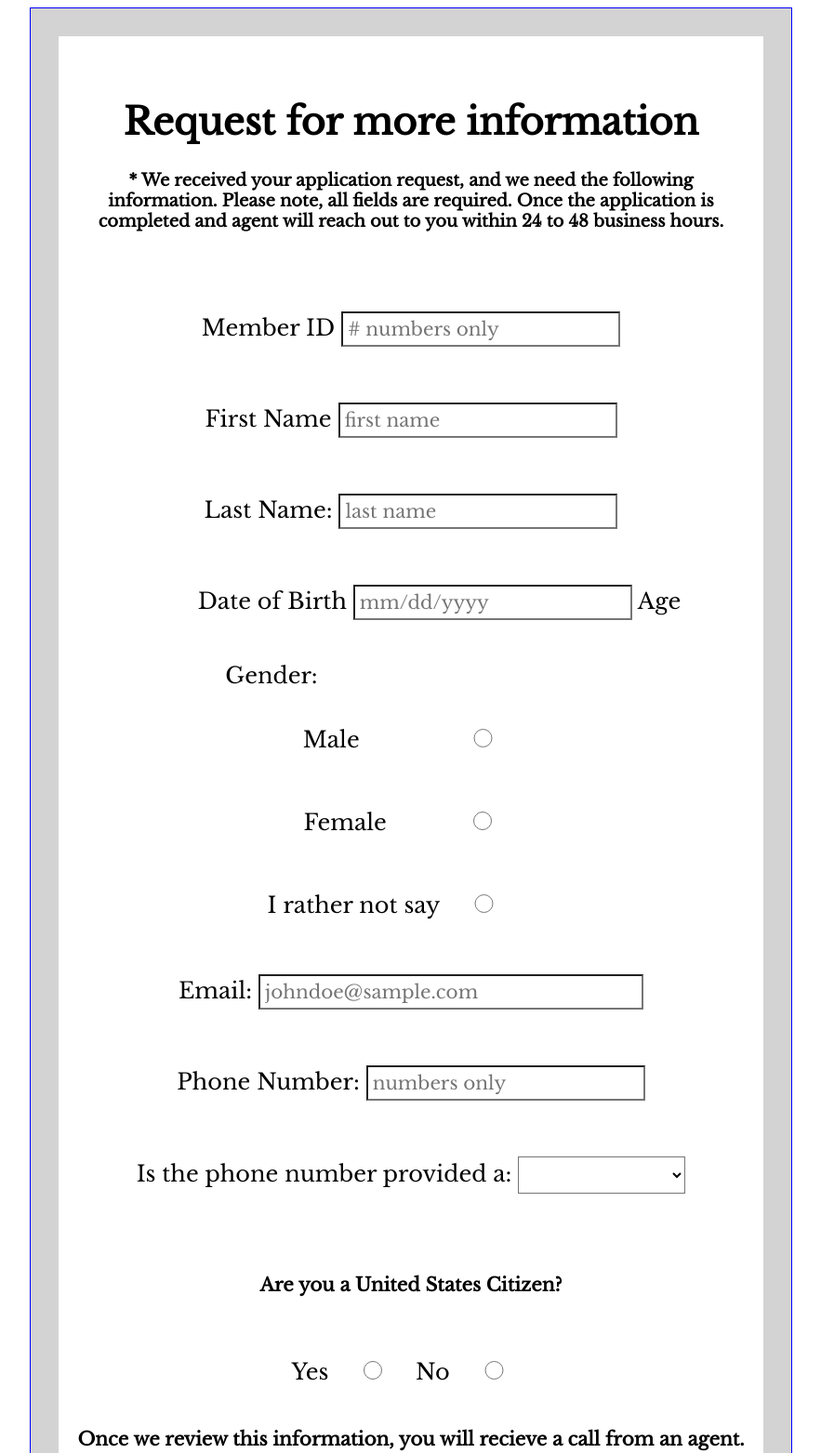
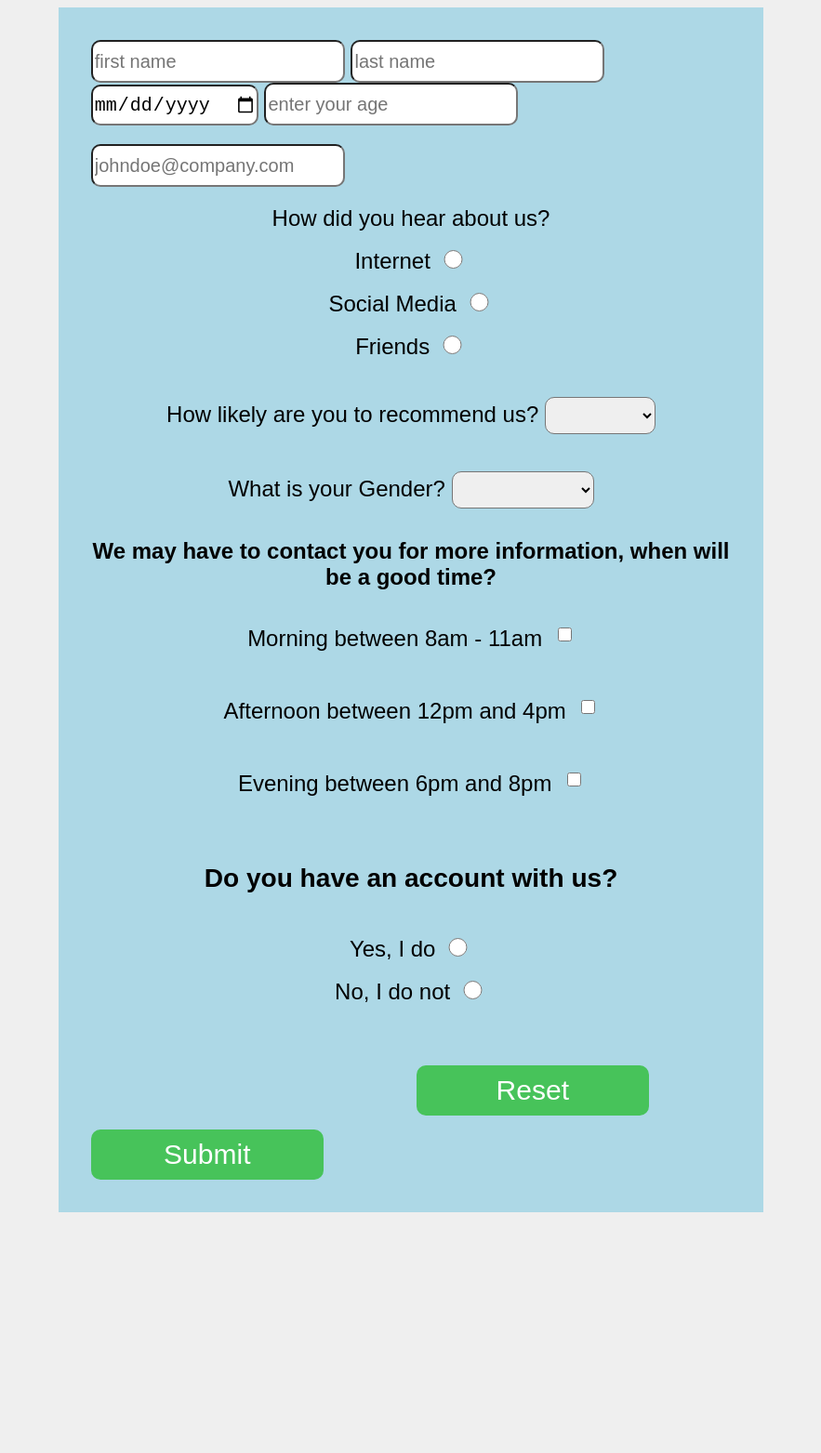
Before and after one commit to rafael-fernandez/fsw-110, a plain HTML site: page week5/Forms - other types of HTML inputs/index.html in a window 1280 px wide. Shown: the top 1563 px of the page at 93% size, without its empty margins (198-1081 px from the left). After the commit the page ends 1312 px from the top, so only its background shows below. Drawn offline with nearby package versions, Linux system fonts and the light colour scheme.

Commit message:
modified all files

```diff
--- a/week5/Forms - other types of HTML inputs/index.html
+++ b/week5/Forms - other types of HTML inputs/index.html
@@ -11,132 +11,104 @@
 <link href="https://fonts.googleapis.com/css2?family=Libre+Baskerville&display=swap" rel="stylesheet">
 </head>
 <body>
-
-            <div class="container-form">
-                    <div>
-                        <h1>Request for more information</h1>
-                        <h3>* We received your application request, and we need the following information. Please note, all fields are required. Once the application is completed and agent will reach out to you within 24 to 48 business hours. </h3>
-                    </div>
+        <div class="contact-box">
 
 
-                    <form  action="results.html" method="GET" >
+                <form name= "details">
+
+                    <div class="box1">
+
+                                <input  required id="fName" type="text" name="firstname" placeholder="first name">
+                                <input required id="lName" type="text" name="lastname" placeholder="last name">
 
 
+
+
+                                <input id="date" type="date" name="date" placeholder="Enter date of birth">
+
+                                 <input required id="age" type="number" name="age" placeholder="enter your age">
+                                <input required id="email" type="e-mail" name="email" placeholder="johndoe@company.com">
+
+                            <div class="how">
+                                    <span>   How did you hear about us? </span>
+
                                     <div>
-                        <label for ="Member-ID#" >Member ID</label>
-                        <input class="member-field" type="number" name="Member-ID#" id="member" value="Member-ID#"  placeholder="# numbers only" required>
+                                <label for="internet">Internet</label>
+                                <input id="internet" type="radio" name="hear" value="internet">
                                </div>
 
                                <div>
-                        <label for="First-Name">First Name</label>
-                        <input type="text" name="First-name" placeholder="first name" required>
+                                <label for="SocialMedia">Social Media</label>
+                                <input id="socialMedia" type="radio" name="hear" value="Social Media">
                              </div>
 
                              <div>
-                         <label for="Last-Name">Last Name:</label>
-                         <input type="text" name="Last-name" placeholder="last name" required>
+                                <label for="friends">Friends</label>
+                                <input id="friends" type="radio" name="hear" value="friends">
+                                </div>
+                            </div>
+
+                                 <div class="recom">
+                                                     <span>How likely are you to recommend us? </span>
+                                    <select name="recom" id="recom" >
+                                    <option value="blank"></option>
+                                    <option value="never">never</option>
+                                    <option value="just maybe">just maybe</option>
+                                    <option value="absolutely">absolutely</option>
+                                    </select>
+
+                                </div>
+
+                                  <div class="gender">
+                                                     <span>What is your Gender? </span>
+                                    <select name="gender" id="gender" >
+                                    <option value="blank"></option>
+                                    <option value="Male">Male</option>
+                                    <option value="Female">Female</option>
+                                    <option value="Rather not say">Rather not say</option>
+                                    </select>
 
                                 </div>
 
 
-                    <div class="birth">
-                        <label for="birth_date">Date of Birth</label>
-                        <input type="text" id="birth_date" name="Birth Date"  placeholder="mm/dd/yyyy" onkeyup="calculate_age()">
 
-                        <label class="calculated_age" >Age</label>
-                        <label type="number" for="calcualted_age" name="Age" value="Age" id="calculated_age"></label>
+                                             <div class="goodTime">
+                                               <h4> We may have to contact you for more information, when will be a good time?</h4>
+                                                <label for="morning">Morning between 8am - 11am</label>
+                                                <input id="morning" type="checkbox"  name="goodTime" value="available">
+                                                    <div>
+                                                        <div>
+                                                <label for="afternoon">Afternoon between 12pm and 4pm</label>
+                                                <input id="afternoon" type="checkbox"  name="Time" value="available">
                                              </div>
-
-
-                         <span class="gen">Gender:</span>
-
                                              <div>
-                         <label for="male"> Male </label>
-                         <input class="gender1" type="radio" name="Gender"  value="Male" id="male" required>
-                    </div>
-
-                     <div>
-                         <label for="female">Female </label>
-                        <input class="gender1"  type="radio" name="Gender"  value="Female" id="female" required>
-                    </div>
-
-                    <div >
-                         <label for="I-rather-not-say">I rather not say</label>
-                         <input class="gender1" type="radio" name="Gender"  value="I-rather-not-say" id="I-rather-not-say" required>
+                                                <label for="evening">Evening between 6pm and 8pm</label>
+                                                <input id="evening" type="checkbox"  name="Time" value="available">
                                              </div>
 
 
                                               <div>
-                        <label for="email">Email:</label>
-                        <input type="email" name="Email"  id="email"    placeholder="johndoe@sample.com" required>
+                                                  <h3>Do you have an account with us?</h3>
+                                                <label for="Yes">Yes, I do</label>
+                                                <input id="Yes" type="radio" name="ack" value="Yes, I do have an account">
                                                 </div>
 
-                    <div>
-                        <label for="phone">Phone Number:</label>
-                        <input type="number" name="Phone-number"  id="phone"  placeholder="numbers only" required >
-                    </div>
-
-                    <div>
-                        Is the phone number provided a:
-                        <select name="Type" id="type">
-                        <option value="blank"></option>
-                        <option  value="Home Phone">Home Phone</option>
-                        <option value="Mobile Phone">Mobile Phone</option>
-                        </select>
-                    </div>
-
-                    <h4>Are you a United States Citizen?</h4>
-
-                    <div>
-                        <label for="citizen">Yes</label>
-                        <input type="radio" name="U.S. Citizen" value="Yes" required>
-                        <label for="citizen">No</label>
-                        <input type="radio" name="U.S. Citizen" value="No" required>
+                                                   <label for="No">No, I do not</label>
+                                                <input id="No" type="radio" name="ack" value="No, I do not have an account">
                                                 </div>
 
 
-                    <h4>Once we review this information, you will recieve a call from an agent.</h4>
-                    <h5>Please choose the best time or times of your avaialability:</h5>
-                    <div>
-                        <label for="morning">Morning 8am - 11am</label>
-                        <input type="checkbox" name="Time"  id="morning" value="Morning" >
-                    </div>
 
-                    <div>
-                        <label for="afternoon">Afternoon 12pm - 6pm</label>
-                        <input type="checkbox" name="Time"  id="afternoon"  value="Afternoon" >
-                    </div>
-
-                    <div class="evening">
-                        <label for="evening">Evening 7pm - 9pm</label>
-                        <input type="checkbox" name="Time"  id="evening"  value="Evening">
-                    </div>
-
-
-                    <div class="timezone">
-                            What timezone are you in?
-
-                        <select name="TimeZone" id="timeZone" >
-                        <option value="blank"></option>
-                        <option value="Eastern">Eastern</option>
-                        <option value="Mountain">Mountain</option>
-                        <option value="Pacific">Pacific</option>
-                        </select>
 
                             </div>
 
-                        <p>It is important to review this form before submitting to avoid any delays. By submitting this form, you acknowledge you are over the legal age in your state.
-                        </p>
-
-                    <div>
-                        <button  class="btns" type="reset">clear</button>
-                        <button class="btns" type="submit">Submit Request</button>
-                    </div>
+                                <button class="btn2" type="reset" value="clear">Reset</button>
+                                <button id="subbtn" onclick="getdetails();">Submit</button>
 
                     </div>
                 </form>
+          </div>
 
-        </div>
 
         <script src="index.js"></script>
     </body>
--- a/week5/Forms - other types of HTML inputs/index.js
+++ b/week5/Forms - other types of HTML inputs/index.js
@@ -1,34 +1,30 @@
-const resultsList = document.getElementById('results')
-new URLSearchParams(window.location.search).forEach((value, name) => {
-
-    resultsList.append(`${name}: ${value}`)
-    resultsList.append(document.createElement('br'))
-});
 
 
-function calculate_age()
-{
-    var birth_date = new Date(document.getElementById("birth_date").value);
-    var birth_date_day = birth_date.getDate();
-    var birth_date_month = birth_date.getMonth();
-    var birth_date_year = birth_date.getFullYear();
 
-    var today_date = new Date();
-    var today_day = today_date.getDate();
-    var today_month = today_date.getMonth();
-    var today_year = today_date.getFullYear();
+function getdetails() {
+    var fName = document.forms["details"]["firstname"].value;
+    var lName = document.forms["details"]["lastname"].value;
+    var age = document.forms["details"]["age"].value;
+    var gender = document.forms["details"]["gender"].value;
+    //var date = document.forms["details"]["date"].value;
+    var email = document.forms["details"]["email"].value;
+    var hear  = document.forms["details"]["hear"].value;
+    var recom = document.forms["details"]["recom"].value;
+    var goodTime = document.forms["details"]["goodTime"].value;
+    var ack = document.forms["details"]["ack"].value;
 
-    var calculated_age = 0;
 
-    if (today_month > birth_date_month) calculated_age = today_year - birth_date_year;
-    else if (today_month == birth_date_month) {
 
-        if(today_day >= birth_date_day) calculated_age = today_year - birth_date_year;
-        else calculated_age = today_year - birth_date_year - 1;
-    }
-    else calculated_age = today_year - birth_date_year -1;
 
-    var output_value = calculated_age;
-    document.getElementById("calculated_age").textContent = calculated_age;
+    alert("First name: " + fName + " " + "Last name: " + lName + ", " + "Age:" + age + " " + "Gender: " + gender + ". " + "Email: " + email + ". " + "Will you recommend our service?" + " " + "I will" + " " + recom + " " + "recommend your services." + " " + "How did you hear about us?" + " " + hear + ", " + "I will make myself " + " " + goodTime + " " + "during this time slot." + " " + "Account:" + " " + ack );
+
+
+
+
+
+    let btnClear = document.querySelector('button');
+    btnClear.addEventListener('click', () => {
+        inputs.forEach(input => input.value = ' ');
+    })
 
 }
--- a/week5/Forms - other types of HTML inputs/results.css
+++ /dev/null
@@ -1,59 +0,0 @@
-
-/* result page */
-
-* {
-    background-color: rgb(240, 240, 240);
-}
-
-.container-res{
-
-  width: 60%;
-
-}
-
-.resimg{
-float: left;
-height: 200px;
-margin-left: 390px;
-padding-bottom: 700px;
-background-color: rgb(240, 240, 240);
-
-
-}
-
-.says {
-     margin-left: 860px;
-    padding-top: 50px;
-background-color: rgb(240, 240, 240);
-
-
-}
- #results {
-margin-left: 650px;
-font-size: 24px;
-display: block;
-font-size: 30px;
-background-color: rgb(240, 240, 240);
-
-
-}
-
-.resbtn {
-    margin-left: 360px;
- padding-left: 70px;
- padding-right: 70px;
-   background-color: #006ee6;
-    border-radius: 10px;
-    font-size: 30px;
-    text-decoration: none;
-
-}
-
-#backToForm {
-    text-decoration: none;
-     border-radius: 5px;
-     background-color: #006ee6;
-       color: white;
-
-
-}
--- a/week5/Forms - other types of HTML inputs/styless.css
+++ b/week5/Forms - other types of HTML inputs/styless.css
@@ -1,151 +1,156 @@
 
-*
+body
 {
-font-family: 'Libre Baskerville', serif;
-background-color: white;
-
-}
-
-header
-{
-margin-top: 120px;
-color: blue;
-}
-
-h1
-{
-text-align: center;
-font-size: 40px;
-}
-
-h3
-{
-text-align: center;
-font-size: 18px;
-margin-bottom: 26px;
-}
-
-.container-form
-{
-background-color: lightgray;
-margin: auto;
-width: 60%;
-text-align: center;
-justify-content: center;
-font-size: 20px;
-padding: 30px;
-border: 1px solid blue;
-}
-
-.birth
-{
-    margin-left: 130px;
-    margin-bottom: 25px;
+    background-color: #efefef;
+    font-family: sans-serif;
 
 }
 
 
-#calculated_age
+
+.contact-box
 {
-margin-right: 100px;
-border:none;
+margin: 0 auto;
+display: flex;
+width: 60%;
+height: 100%;
+font-size: 24px;
+
+background-color:lightblue;
 }
 
-div
+form
 {
-padding: 20px;
-font-size: 24px;
-padding-top: 40px;
+margin: 35px;
+}
+
+#fName
+{
+height: 40px;
+border-radius: 10px;
+font-size: 20px;
+
 }
 
 
+#lName
+{
+height: 40px;
+border-radius: 10px;
+font-size: 20px;
+}
 
-input
+#date
 {
-background-color: white;
-color: black;
-padding: 5px;
+height: 40px;
+border-radius: 10px;
 font-size: 20px;
+}
+
+#age
+{
+height: 40px;
+border-radius: 10px;
+font-size: 20px;
+
+}
+
+
+#email
+{
+height: 40px;
+border-radius: 10px;
+font-size: 20px;
+margin-top: 20px;
+}
+
+.how {
+margin-top: 20px;
+text-align: center;
+
+}
+
+#internet
+{
+margin-top: 20px;
+}
+
+#socialMedia
+{
+  margin-top: 20px;
 }
 
 input[type=radio]
 {
-border: 0px;
-width: 10%;
-height: 1em;
+   width: 25px;
+height: 20px;
+border-radius: 10px;
+font-size: 20px;
+margin-top: 20px;
+
 }
 
-.gen
+.recom
 {
-margin-right: 300px;
-font-size: 24px;
-display: block;
+margin-top: 20px;
+text-align: center;
 }
 
 
-#male[type=radio]
+.gender
 {
-margin-left: 90px;
-}
+margin-top: 20px;
+text-align: center;
 
-#female
-{
-margin-left: 60px;
-}
-
-#I-rather-not-say
-{
-margin-right: 40px;
-}
-
-input[type="email"]
-{
-width: 20em;
 }
 
 select
 {
-background-color: white;
-width: 180px;
 height: 40px;
+border-radius: 10px;
 font-size: 20px;
-margin-bottom: 40px;
+margin-top: 20px;
 }
 
-.btns
+
+.goodTime
 {
-border-radius: 30%;
-padding: 20px;
-margin-right: 100px;
-font-size: 20px;
-background-color: gainsboro;
-padding-top: 20px;
-margin-bottom: 40px;
+margin-bottom: 50px;
+text-align: center;
 }
 
-input[type=checkbox] {
-border: 0px;
-width: 100px;
-height: 1em;
+input[type=checkbox]
+{
+margin-left: 10px;
+height: 25px;
+width: 15px;
+margin-bottom: 50px;
+}
+#subbtn
+{
+border-radius: 10px;
+color: white;
+margin-top: 15px;
+padding: 10px;
+background-color: #47c35a;
+font-size: 30px;
+border: none;
+cursor: pointer;
+width: 250px;
+margin-right: 250px;
 }
 
-.timezone
+.btn2
 {
-    padding-top: 40px;
+border-radius: 10px;
+color: white;
+margin-top: 15px;
+padding: 10px;
+background-color: #47c35a;
+font-size: 30px;
+margin-left: 32px;
+border: none;
+cursor: pointer;
+width: 250px;
+margin-left: 350px;
 }
-
-#morning[type=checkbox]
-{
-margin-left: 35px;
-}
-
-#evening[type=checkbox]
-{
-margin-left: 50px;
-}
-
-.btns:hover
-{
-color: lightsalmon;
-background-color: midnightblue;
-}
```
Also changed, not shown: week5/Forms - other types of HTML inputs/results.html (deleted, +0 -23 lines). Lines whose indentation alone changed are shown as unchanged.
